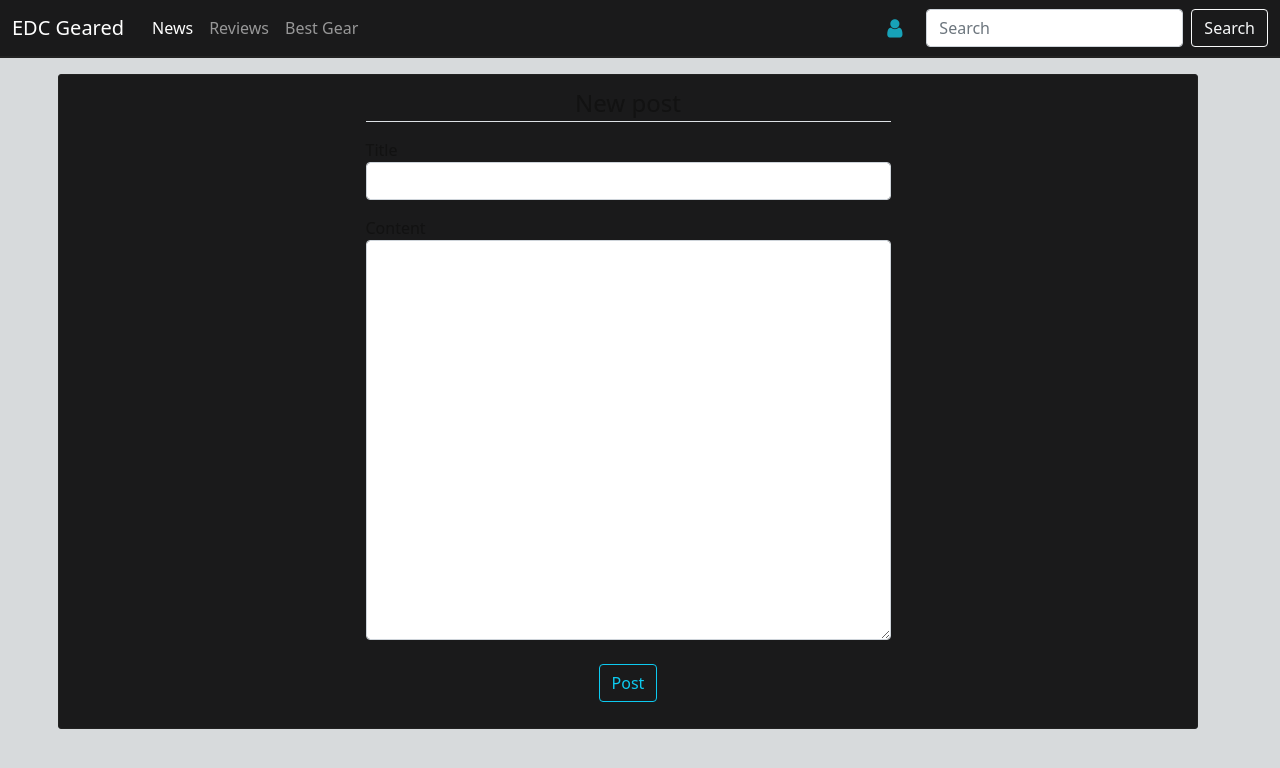
After one commit to PLajus/edc-geared, a Flask app: page /post/new in a window 1280 px wide. The commit adds this page. Shown: the top 768 px of the page. Run offline with Flask 2, Linux system fonts and the light colour scheme; the visitor is signed in with stand-in values (Sample User, id 1); some libraries are stand-ins or nearby versions.

Commit message:
feat: add new post creation

```diff
--- a/edcgeared/routes.py
+++ b/edcgeared/routes.py
@@ -3,17 +3,14 @@
 from PIL import Image
 from flask import render_template, url_for, flash, redirect, request
 from edcgeared import app, db, bcrypt
-from edcgeared.forms import RegistrationForm, LoginForm, UpdateProfileForm
+from edcgeared.forms import RegistrationForm, LoginForm, UpdateProfileForm, PostForm
 import edcgeared.models
 from flask_login import login_user, current_user, logout_user, login_required
 
 @app.route("/")
 def index():
-    return render_template("index.html")
-
-@app.route("/about")
-def about():
-    return render_template("about.html")
+    posts = edcgeared.models.Post.query.all()
+    return render_template("index.html", posts=posts)
 
 @app.route("/news")
 def news():
@@ -27,6 +24,20 @@
 def bestgear():
     return render_template("bestgear.html")
 
+@app.route("/post/new", methods=['GET', 'POST'])
+@login_required
+def new_post():
+    form = PostForm()
+    if form.validate_on_submit():
+        slug = form.title.data.replace(" ", "-").lower()
+        post = edcgeared.models.Post(title=form.title.data, content=form.content.data, author=current_user, slug=slug)
+        db.session.add(post)
+        db.session.commit()
+        flash("Post created!", 'success')
+        return redirect(url_for('index'))
+
+    return render_template("create_post.html", title="New post", form=form)
+
 @app.route("/register", methods=['GET', 'POST'])
 def register():
     """Process register API calls"""
@@ -37,7 +48,6 @@
     form = RegistrationForm()
 
     if form.validate_on_submit():
-
         hashed_password = bcrypt.generate_password_hash(form.password.data).decode('utf-8')
         user = edcgeared.models.User(first_name=form.first_name.data, last_name=form.last_name.data,
         email=form.email.data, password=hashed_password)
@@ -58,8 +68,8 @@
 
     form = LoginForm()
 
-    if (request.method == "GET"):
-            return render_template("login.html", title="Sign in", form=form)
+    # if (request.method == "GET"):
+    #         return render_template("login.html", title="Sign in", form=form)
 
     if form.validate_on_submit():
         user = edcgeared.models.User.query.filter_by(email=form.email.data).first()
@@ -72,6 +82,9 @@
         else:
             flash('Incorrect email or password!', 'danger')
             return render_template("login.html", title="Sign in", form=form)
+
+    elif request.method == "GET":
+        return render_template("login.html", title="Sign in", form=form)
 
 def save_image(form_image):
     """Save users profile image in the file system"""
@@ -126,3 +139,8 @@
 
     logout_user()
     return redirect(url_for('index'))
+
+@app.route("/post/<int:post_id>")
+def post(post_id):
+    post = edcgeared.models.Post.query.get_or_404(post_id)
+    return render_template('post.html', title= post.title, post=post)
--- a/edcgeared/static/style.css
+++ b/edcgeared/static/style.css
@@ -40,6 +76,74 @@
 .account-heading {
   font-size: 2.5rem;
 }
+
+textarea {
+  width: 400px;
+  height: 400px;
+}
+
 legend.text-bold {
   font-weight: bold;
 }
+
+.footer-basic {
+  padding: 40px 0;
+  background-color: #121212;
+  color: #d7dadc;
+}
+
+.footer-basic ul {
+  padding: 0;
+  list-style: none;
+  text-align: center;
+  font-size: 18px;
+  line-height: 1.6;
+  margin-bottom: 0;
+}
+
+.footer-basic li {
+  padding: 0 10px;
+}
+
+.footer-basic ul a {
+  color: inherit;
+  text-decoration: none;
+  opacity: 0.8;
+}
+
+.footer-basic ul a:hover {
+  opacity: 1;
+}
+
+.footer-basic .social {
+  text-align: center;
+  padding-bottom: 25px;
+  border-top: 2px solid #222222;
+  padding-top: 25px;
+}
+
+.footer-basic .social > a {
+  font-size: 24px;
+  width: 40px;
+  height: 40px;
+  line-height: 37px;
+  display: inline-block;
+  text-align: center;
+  border-radius: 50%;
+  border: 1px solid #ccc;
+  margin: 0 8px;
+  color: inherit;
+  opacity: 0.75;
+}
+
+.footer-basic .social > a:hover {
+  opacity: 0.9;
+}
+
+.footer-basic .copyright {
+  margin-top: 15px;
+  text-align: center;
+  font-size: 13px;
+  color: #aaa;
+  margin-bottom: 0;
+}
--- /dev/null
+++ b/edcgeared/templates/create_post.html
@@ -0,0 +1,37 @@
+{% extends "layout.html" %} {% block content %}
+<div
+  class="container content-section d-flex justify-content-center row row-cols-2"
+>
+  <form method="POST" action="">
+    {{ form.hidden_tag() }}
+    <fieldset class="form-group">
+      <legend class="border-bottom mb-3 text-center">New post</legend>
+      <div class="form-group mb-3">
+        {{ form.title.label(class="form-control-label") }} {% if
+        form.title.errors %} {{ form.title(class="form-control is-invalid") }}
+        <div class="invalid-feedback">
+          {% for error in form.title.errors %}
+          <span>{{error}}</span>
+          {% endfor %}
+        </div>
+        {% else %} {{form.title(class="form-control")}} {% endif %}
+      </div>
+      <div class="form-group mb-2">
+        {{ form.content.label(class="form-control-label")}}{% if
+        form.content.errors %} {{ form.content(class="form-control is-invalid")
+        }}
+        <div class="invalid-feedback">
+          {%for error in form.content.errors%}
+          <span>{{error}}</span>
+          {% endfor %}
+        </div>
+        {% else %} {{form.content(class="form-control")}} {% endif %}
+      </div>
+    </fieldset>
+    <div class="form-group pb-3 pt-3 d-flex justify-content-center">
+      {{ form.submit(class="btn btn-outline-info")}}
+    </div>
+  </form>
+</div>
+
+{% endblock content %}
```
Also changed, not shown: other parts of edcgeared/static/style.css (+36 -0 lines).
